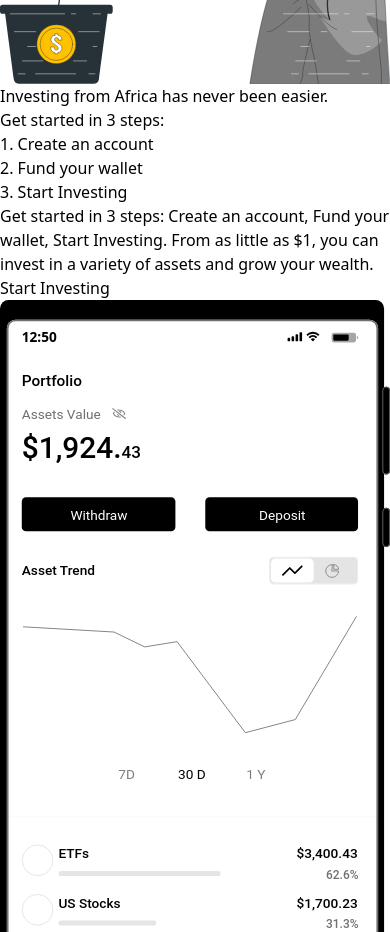
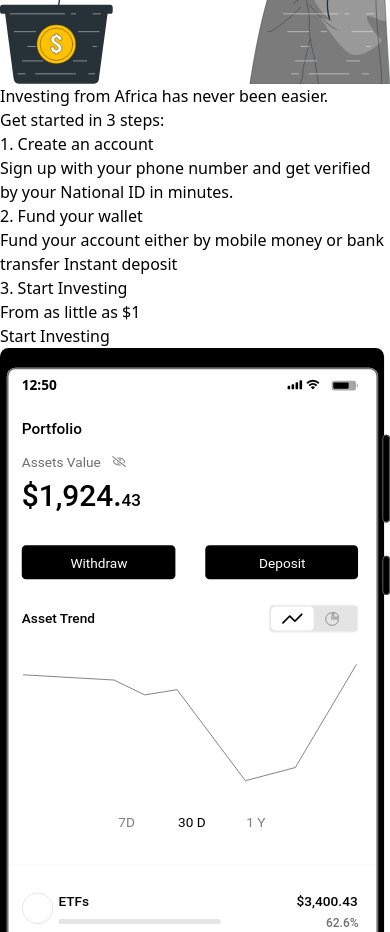
Before and after one commit to analyst15/riven, a React (Vite) app: page / in a window 390 px wide. Shown: the part 860-1792 px from the top of the page. Built offline with nearby package versions, Linux system fonts and the light colour scheme.

Commit message:
mobile section updates

```diff
--- a/src/components/MobileSection.jsx
+++ b/src/components/MobileSection.jsx
@@ -5,13 +5,22 @@ const MobileSection = () => {
         <div className="container mx-auto flex flex-col md:flex-row h-screen">
             <div className="content py-16 flex flex-col justify-center w-full md:w-1/2">
                 <p className="text-xl pt-8">Investing from Africa has never been easier. <br /> Get started in 3 steps:</p>
-                <div className="flex">
-                    <h1 className="mr-4 font-bold">1. Create an account</h1>
-                    <h1 className="mr-4 font-bold">2. Fund your wallet</h1>
-                    <h1 className="font-bold">3. Start Investing</h1>
+
+                <div className="grid grid-cols-3 grid-rows-1 gap-3 my-12">
+                    <div >
+                        <h1 className="font-bold">1. Create an account</h1>
+                        <p className="text-gray-700 text-base text-left">Sign up with your phone number and get verified by your National ID in minutes.</p>
+                    </div>
+                    <div >
+                        <h1 className="font-bold">2. Fund your wallet</h1>
+                        <p className="text-gray-700 text-base text-left">Fund your account either by mobile money or bank transfer Instant deposit</p>
+                    </div>
+                    <div className="">
+                        <h1 className="font-bold">3. Start Investing</h1>
+                        <p className="text-gray-700 text-base text-left">From as little as $1</p>
+                    </div>
                 </div>
-                <p className="text-gray-700 text-lg leading-loose mb-8">Get started in 3 steps: Create an account, Fund your wallet, Start Investing. From as little as $1, you can invest in a variety of assets and grow your wealth.</p>
-                <a href="#" className="bg-blue-500 hover:bg-blue-700 text-white font-bold py-2 px-4 rounded focus:outline-none">Start Investing</a>
+                <a href="#" className="bg-black text-white text-center py-2 px-4 rounded focus:outline-none w-1/3">Start Investing</a>
             </div>
                 <div className="flex">
                 <img src="/src/assets/img/Group9610.svg" alt="Investment app screenshot" className="ml-44 w-full h-auto" />
```
